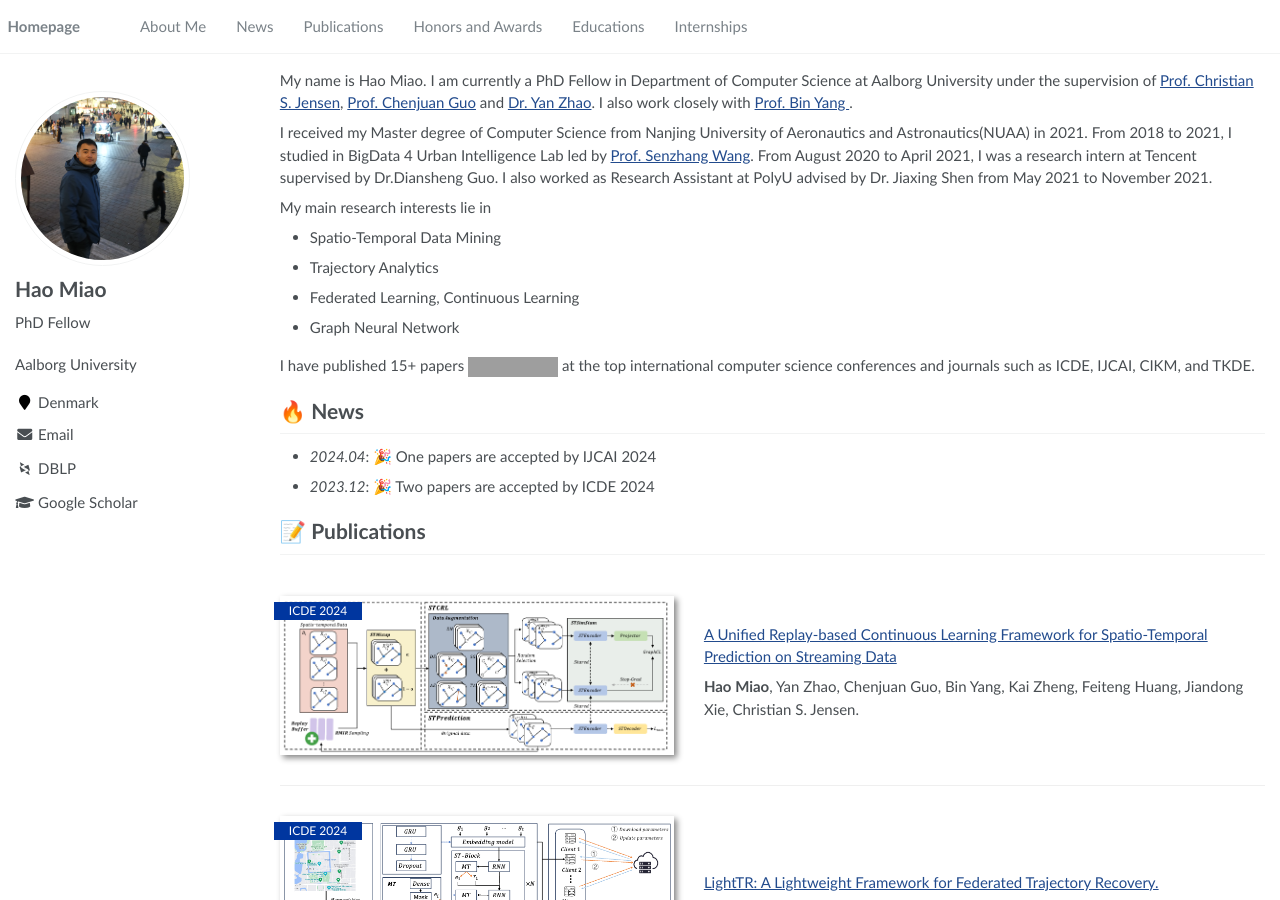
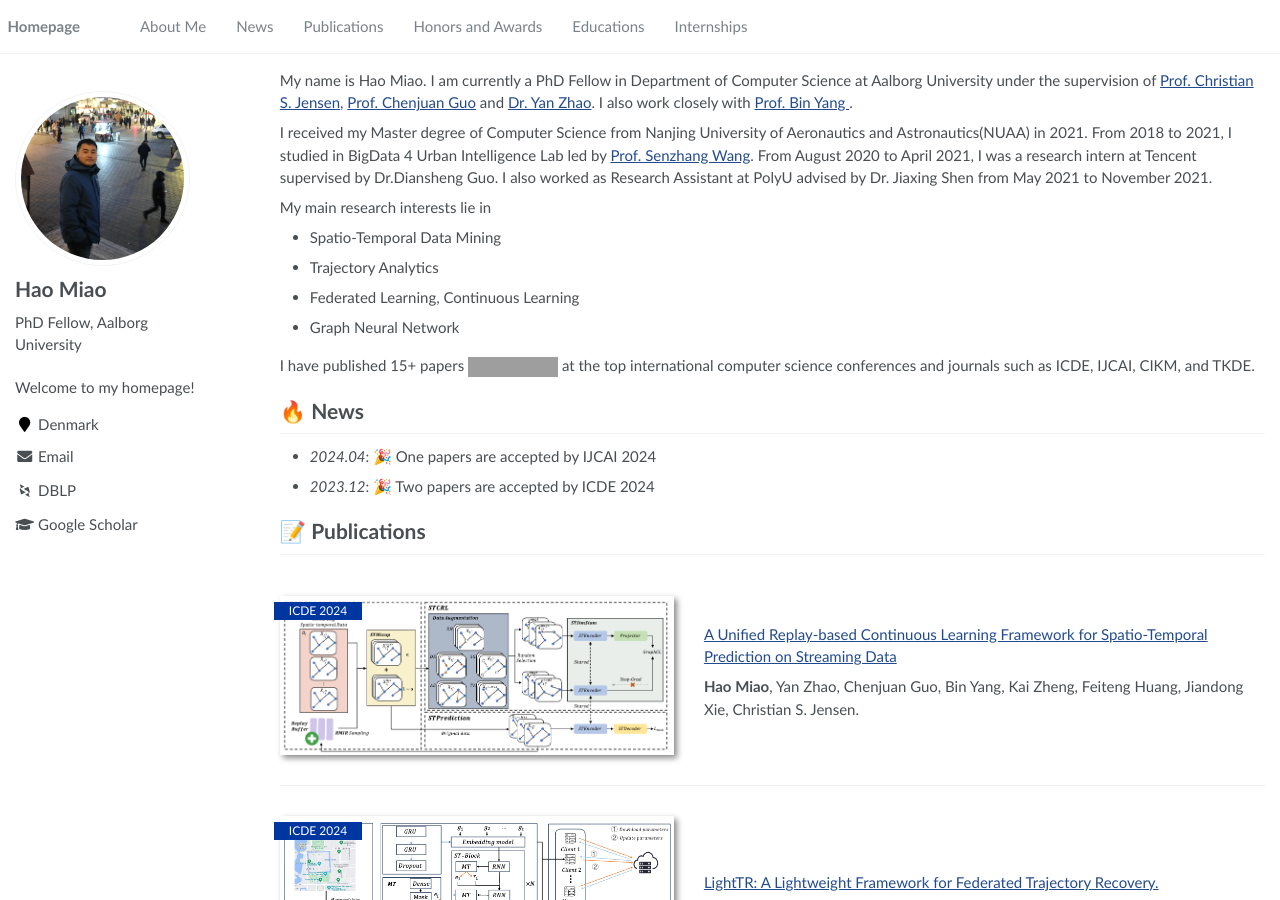
Before and after one commit to MiaoHaoSunny/MiaoHaoSunny.github.io, a Jekyll site: the page built from _pages/about.md, in a window 1280 px wide and 900 px high. Built offline with Jekyll 4.4.1, drawn with Linux system fonts in a browser that asks for light colours; some web fonts are replaced; grey boxes are pictures that could not be loaded.

Commit message:
Update _config.yml

```diff
--- a/_config.yml
+++ b/_config.yml
@@ -7,8 +7,8 @@
 
 # Site Settings
 title                    : "Hao Miao"
-description              : "Aalborg University"
-repository               : "PaperCodeList/PaperCodeList.github.io"
+description              : "Welcome to my homepage!"
+repository               : "MiaoHaoSunny/MiaoHaoSunny.github.io"
 google_scholar_stats_use_cdn : true
 
 # google analytics
@@ -23,7 +23,7 @@ baidu_site_verification  :  # get baidu_site_verification from https://ziyuan.ba
 author:
   name             : "Hao Miao"
   avatar           : "images/android-chrome-512x512.png"
-  bio              : "PhD Fellow"
+  bio              : "PhD Fellow, Aalborg University"
   location         : "Denmark"
   employer         :
   pubmed           :
```
